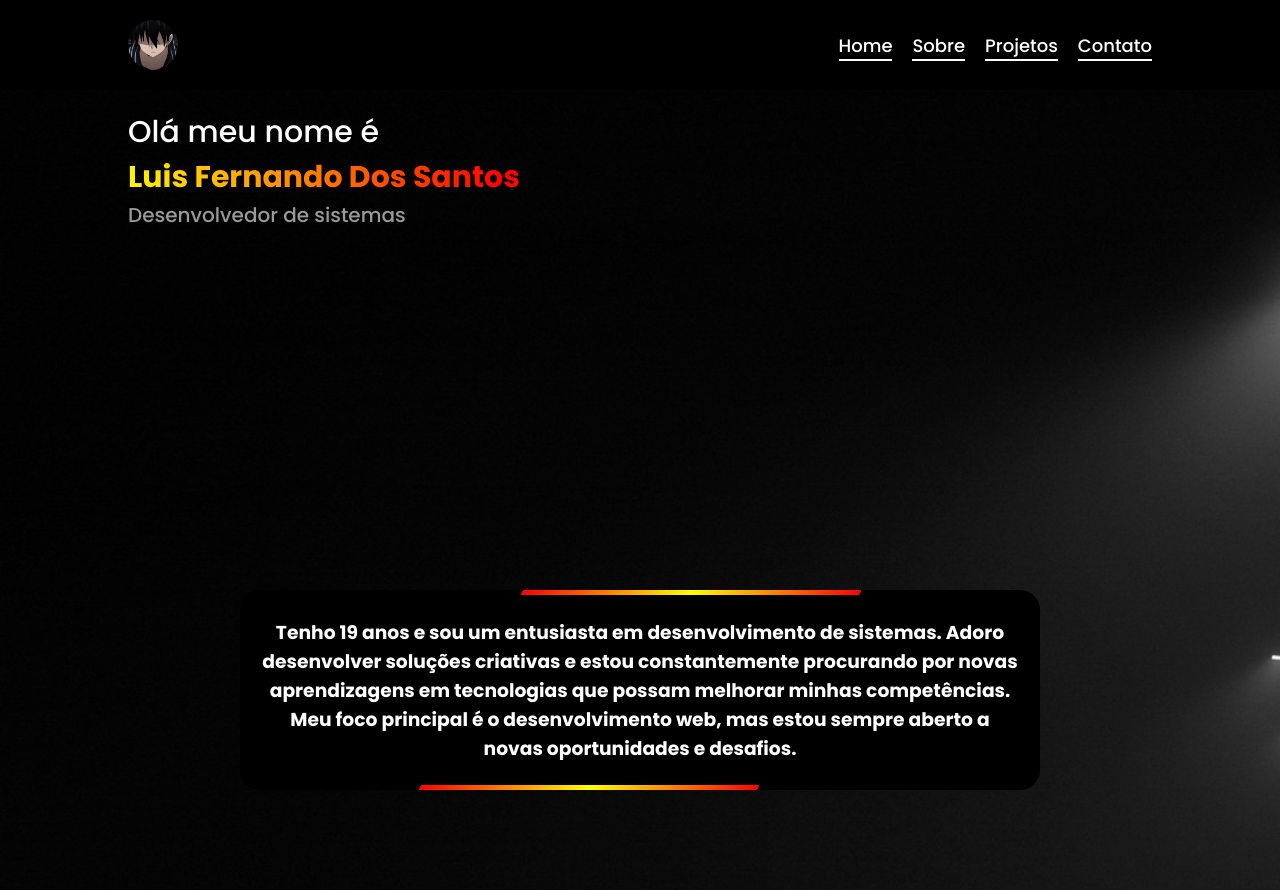
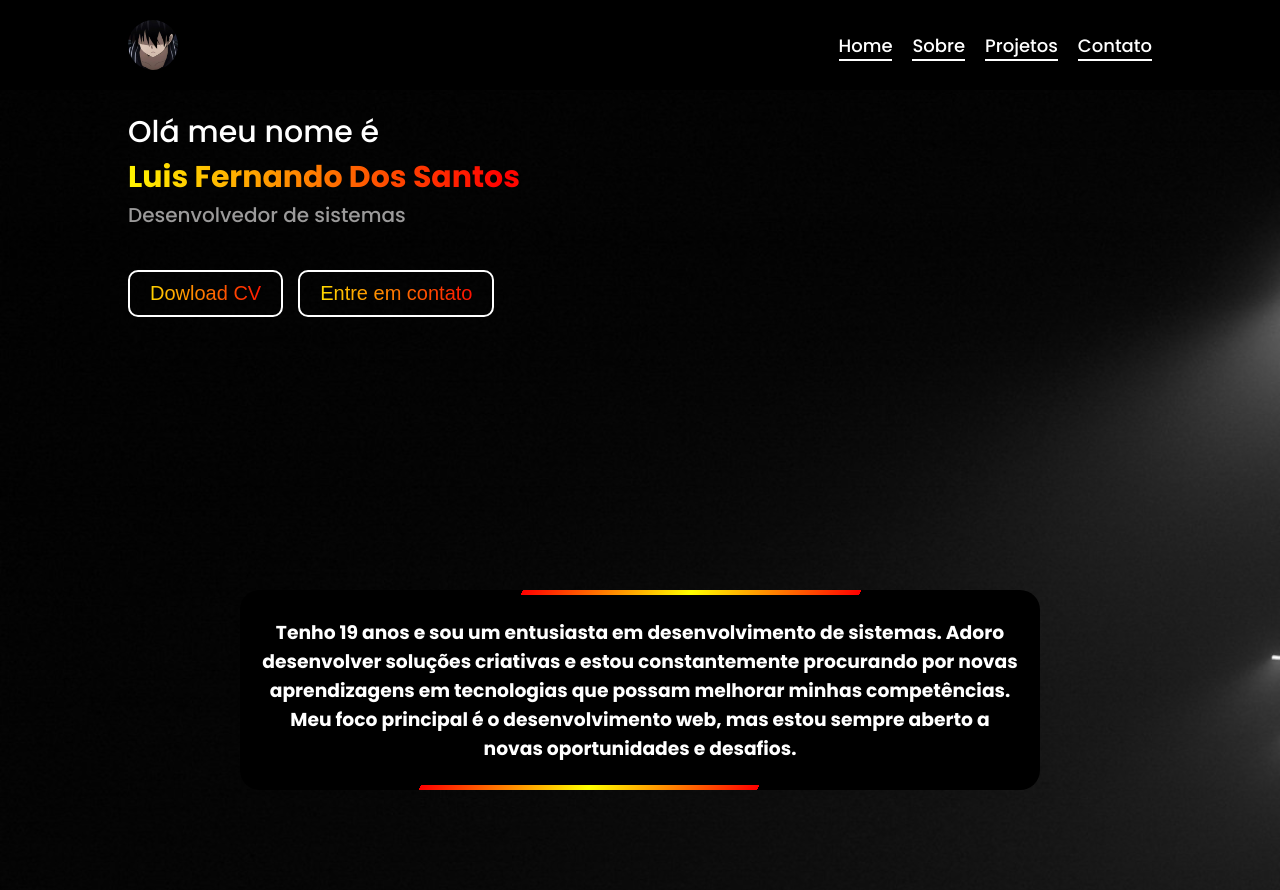
Before and after one commit to luissantosxz/portifolio-v1, a React (Create React App) app: page / in a window 1280 px wide. Built offline with nearby package versions, Linux system fonts and the light colour scheme.

Commit message:
Add buttons to HeroSection for CV download and contact

```diff
--- a/src/components/HeroSection.css
+++ b/src/components/HeroSection.css
@@ -89,3 +89,43 @@
     border-radius: 15px;
     z-index: -1;
 }
+
+.button-cv {
+    background: linear-gradient(to right, red, yellow, red);
+    -webkit-background-clip: text;
+    background-clip: text;
+    background-size: 200%;
+    color: transparent;
+    user-select: none;
+    animation: rainbow 2s linear infinite;
+    transition: 0.3s;
+    font-size: 20px;
+    font-weight: 500;
+    border: 2px solid white;
+    padding: 10px 20px;
+    border-radius: 10px;
+    cursor: pointer;
+    margin-top: 20px;
+}
+.button-contate-me {
+    background: linear-gradient(to right, red, yellow, red);
+    -webkit-background-clip: text;
+    background-clip: text;
+    background-size: 200%;
+    color: transparent;
+    user-select: none;
+    animation: rainbow 2s linear infinite;
+    transition: 0.3s;
+    font-size: 20px;
+    font-weight: 500;
+    border: 2px solid white;
+    padding: 10px 20px;
+    border-radius: 10px;
+    cursor: pointer;
+    margin-top: 20px;
+}
+.buttons-container {
+    display: flex;
+    gap: 15px;
+    margin-top: 20px;
+}
--- a/src/components/HeroSection.tsx
+++ b/src/components/HeroSection.tsx
@@ -7,7 +7,7 @@ export default function HeroSection() {
   const [textAnimated, setTextAnimated] = useState("");
 
   function typeWriter() {
-    setIndex((prev) => prev + 1 % text.length);
+    setIndex((prev) => prev + (1 % text.length));
     setTextAnimated((prev) => prev + text.charAt(index));
   }
   useEffect(() => {
@@ -20,14 +20,17 @@ export default function HeroSection() {
       <h1 className="mynameis">{textAnimated} &nbsp; </h1>
       <h1 className="name">Luis Fernando Dos Santos</h1>
       <span className="devtext">Desenvolvedor de sistemas</span>
+      <div className="buttons-container">
+        <button className="button-cv">Dowload CV</button>
+        <button className="button-contate-me">Entre em contato</button>
+      </div>
       <div className="presentation-frame">
         <h3>
-          Tenho 19 anos e sou um entusiasta
-          em desenvolvimento de sistemas. Adoro desenvolver soluções
-          criativas e estou constantemente procurando por novas aprendizagens em
-          tecnologias que possam melhorar minhas competências. Meu foco
-          principal é o desenvolvimento web, mas estou sempre aberto a novas
-          oportunidades e desafios.
+          Tenho 19 anos e sou um entusiasta em desenvolvimento de sistemas.
+          Adoro desenvolver soluções criativas e estou constantemente procurando
+          por novas aprendizagens em tecnologias que possam melhorar minhas
+          competências. Meu foco principal é o desenvolvimento web, mas estou
+          sempre aberto a novas oportunidades e desafios.
         </h3>
       </div>
     </div>
```
